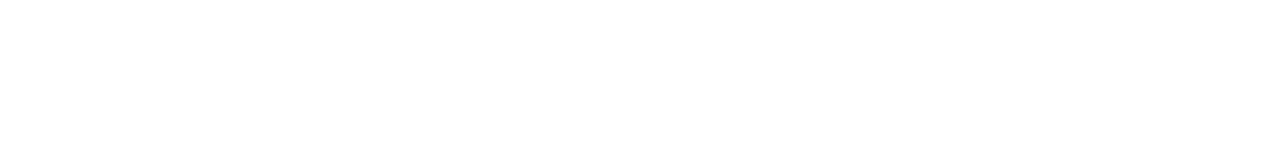
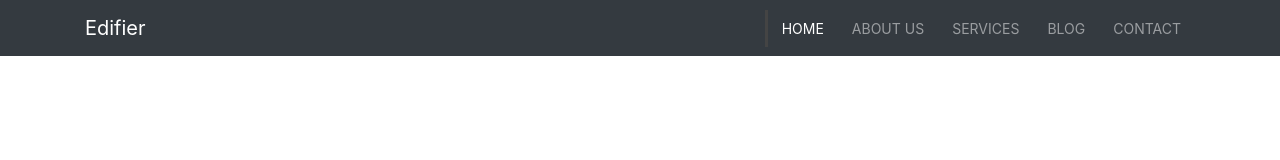
Before and after one commit to MazBenOscar/corporate-website-project-bs4, a website: page src/index.html in a window 1280 px wide. Drawn offline with Linux system fonts and the light colour scheme.

Commit message:
Added Navbar

```diff
--- a/src/index.html
+++ b/src/index.html
@@ -13,6 +13,36 @@
 
 <body>
 
+    <nav class="navbar navbar-expand-sm navbar-dark bg-dark">
+        <div class="container">
+            <a href="index.html" class="navbar-brand">Edifier</a>
+            <button class="navbar-toggler" data-toggle="collapse" data-target="#navNavbar" aria-controls="navNavbar" aria-expanded="false"
+                aria-label="Toggle navigation">
+                <span class="navbar-toggler-icon"></span>
+            </button>
+            <div class="collapse navbar-collapse" id="navNavbar">
+                <ul class="navbar-nav ml-auto">
+                    <li class="nav-item active">
+                        <a href="index.html" class="nav-link">Home</a>
+                    </li>
+                    <li class="nav-item">
+                        <a href="about.html" class="nav-link">About Us</a>
+                    </li>
+                    <li class="nav-item">
+                        <a href="services.html" class="nav-link">Services</a>
+                    </li>
+                    <li class="nav-item">
+                        <a href="blog.html" class="nav-link">Blog</a>
+                    </li>
+                    <li class="nav-item">
+                        <a href="contact.html" class="nav-link">Contact</a>
+                    </li>
+                </ul>
+            </div>
+        </div>
+    </nav>
+
+
 
     <script src="js/jquery.min.js"></script>
     <script src="js/popper.min.js"></script>
--- a/src/scss/style.scss
+++ b/src/scss/style.scss
@@ -0,0 +1,12 @@
+.navbar {
+  .nav-link {
+    font-size: 14px;
+    text-transform: uppercase;
+    padding-left: 1em !important;
+    padding-right: 1em !important;
+  }
+
+  .nav-item.active {
+    border-left: #444 3px solid;
+  }
+}
```
Also changed, not shown: src/css/style.css.
